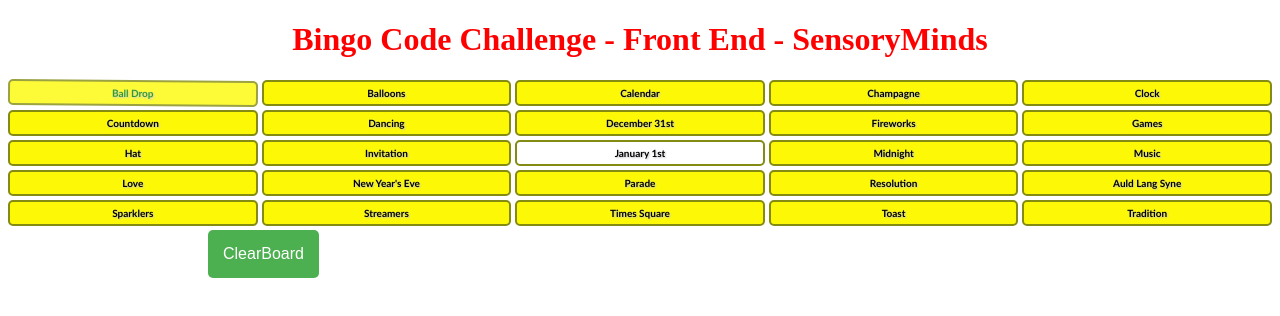
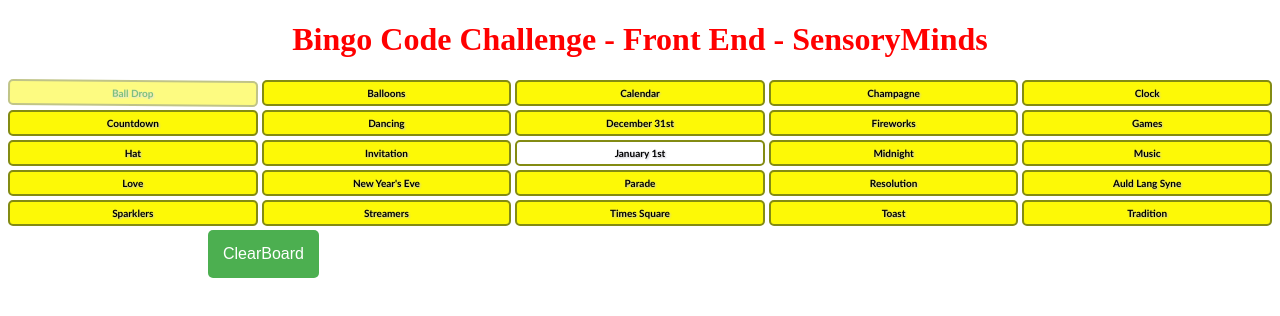
Before and after one commit to chakravartyharish/bingoGame, a React app: page / in a window 1280 px wide. In both pictures the pointer is over the element "Ball Drop". Built offline with nearby package versions, Linux system fonts and the light colour scheme.

Commit message:
App bingoGame

```diff
--- a/src/styles.css
+++ b/src/styles.css
@@ -17,9 +17,9 @@
   }
 
   .bloc:hover {
-    transform: scale(1.1);
+    transform: scale(1.5);
     color: green;
-    opacity: 0.8;
+    opacity: 0.5;
     transform: rotate(0.5deg);
   }
   .blocContainer {
```
Also changed, not shown: build/asset-manifest.json, build/index.html, 4 other files.
